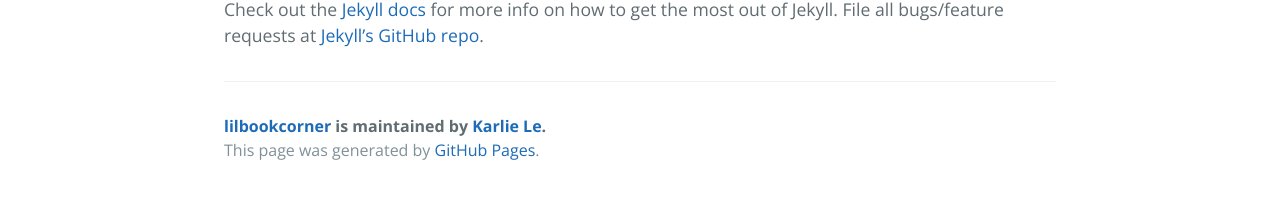
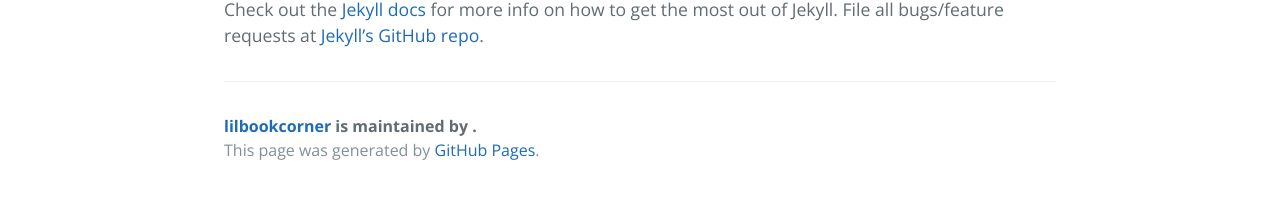
Before and after one commit to karliele/1st-repo, a Jekyll site: the page built from _posts/2016-02-12-sample-content.markdown, in a window 1280 px wide. Shown: the part 663-862 px from the top of the page. Built offline with Jekyll 4.4.1, drawn with Linux system fonts in a browser that asks for light colours.

Commit message:
Update _config.yml

```diff
--- a/_config.yml
+++ b/_config.yml
@@ -7,8 +7,8 @@ locale:       "en"
 
 # About/contact
 author:
-  name:       Karlie Le
-  url:     https://karliele.github.io/
+  name:
+  url:     https://lilbookcorner.github.io/
 
 # Gems
 gems:
```
